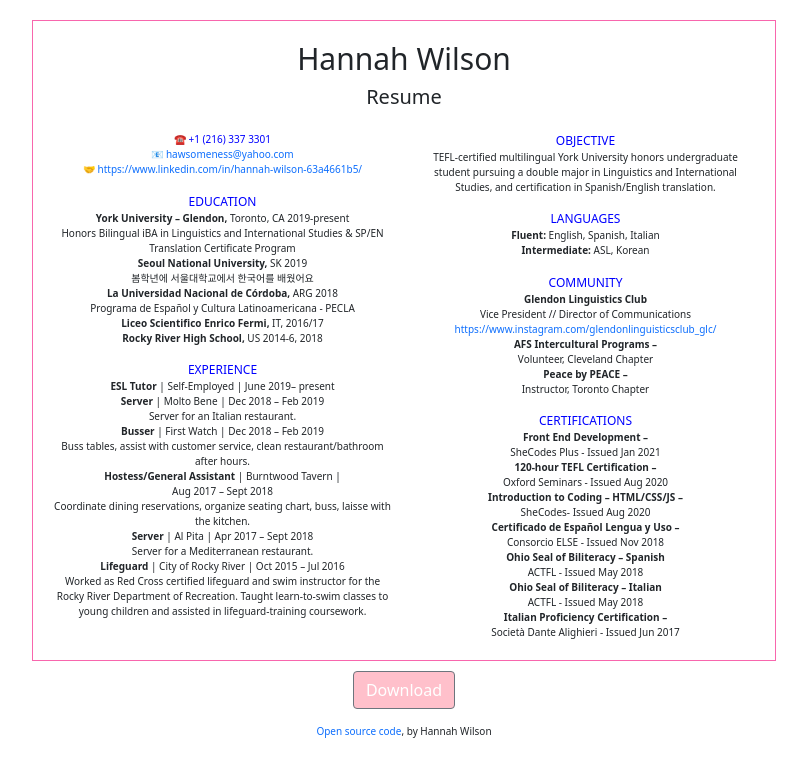
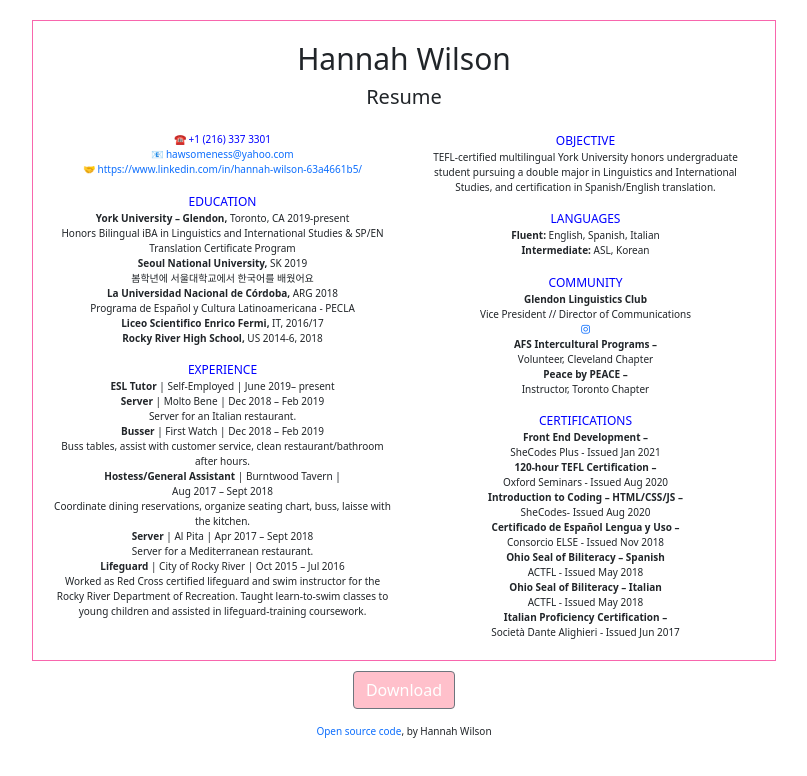
Before and after one commit to hannah22409/Resume, a plain HTML site: page index.html in a window 1280 px wide. Shown: the whole page, without its empty margins (236-1043 px from the left). Drawn offline with nearby package versions, Linux system fonts and the light colour scheme.

Commit message:
added icon for ig

```diff
--- a/index.html
+++ b/index.html
@@ -4,6 +4,7 @@
     <meta charset="UTF-8">
     <meta name="viewport" content="width=device-width, initial-scale=1.0">
     <link href="https://cdn.jsdelivr.net/npm/bootstrap@5.0.0-beta1/dist/css/bootstrap.min.css" rel="stylesheet" integrity="sha384-giJF6kkoqNQ00vy+HMDP7azOuL0xtbfIcaT9wjKHr8RbDVddVHyTfAAsrekwKmP1" crossorigin="anonymous">
+    <script src="https://kit.fontawesome.com/cd3b10b395.js" crossorigin="anonymous"></script>
     <title>Hannah Wilson</title>
 </head>
 <body>
@@ -106,7 +107,7 @@ Programa de Español y Cultura Latinoamericana - PECLA
                 <br>
                 Vice President // Director of Communications
                 <br>
-                <a href="https://www.instagram.com/glendonlinguisticsclub_glc/"style="text-decoration:none;" target="_blank">https://www.instagram.com/glendonlinguisticsclub_glc/</a>
+                <a href="https://www.instagram.com/glendonlinguisticsclub_glc/"style="text-decoration:none;" target="_blank"><i class="fab fa-instagram"></i></a>
                 <br>
                 <strong>AFS Intercultural Programs –</strong>
                 <br>
```
Also changed, not shown: 1 other file.
